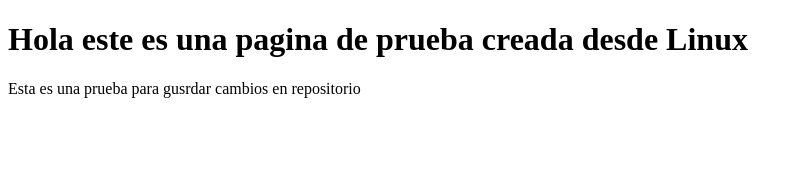
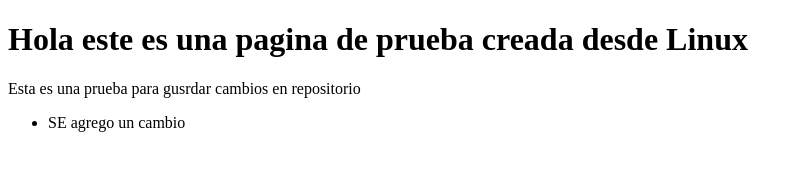
Before and after one commit to ricval9306/project1Prework, a plain HTML site: page index.html in a window 1280 px wide. Shown: the whole page, without its empty margins (0-803 px from the left). Drawn offline with Linux system fonts and the light colour scheme.

Commit message:
segundo cambio prewok

```diff
--- a/index.html
+++ b/index.html
@@ -9,5 +9,8 @@
 <body>
     <h1>Hola este es una pagina de prueba creada desde Linux</h1>
     <p>Esta es una prueba para gusrdar cambios en repositorio</p>
+    <Ul>
+        <li>SE agrego un cambio</li>
+    </Ul>
 </body>
 </html>
```
